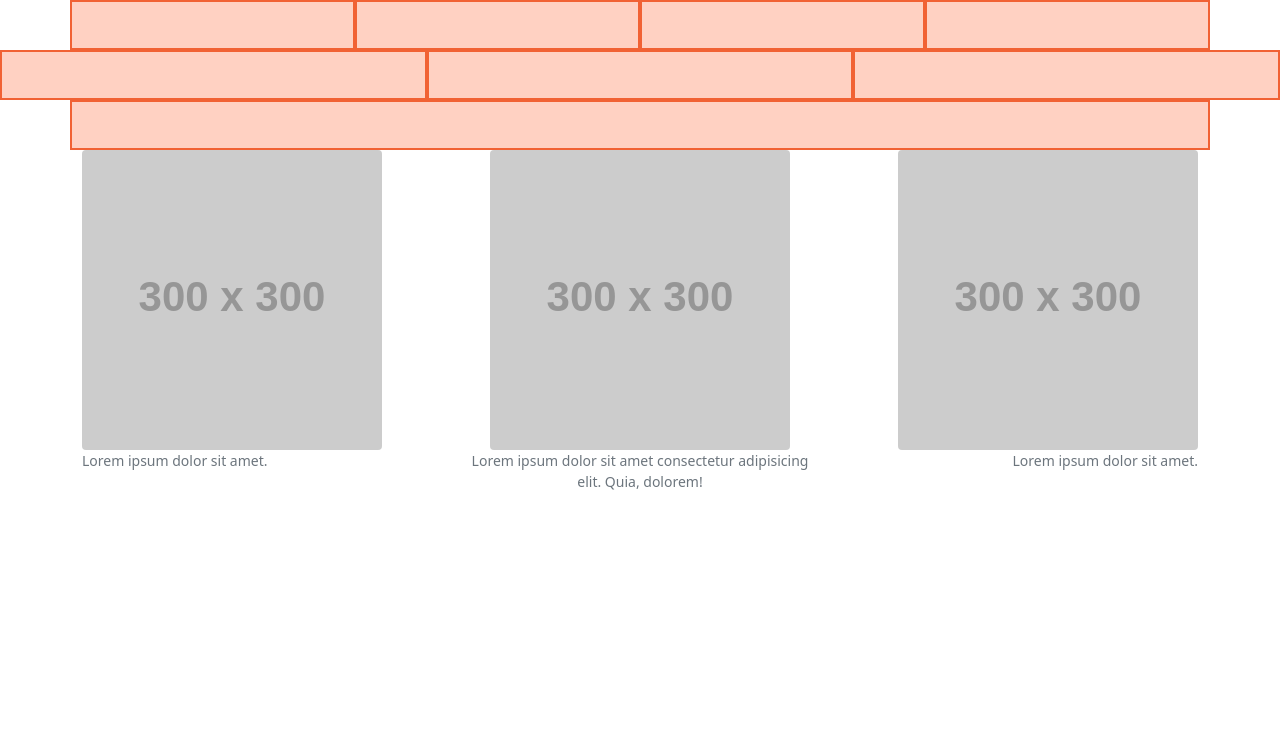
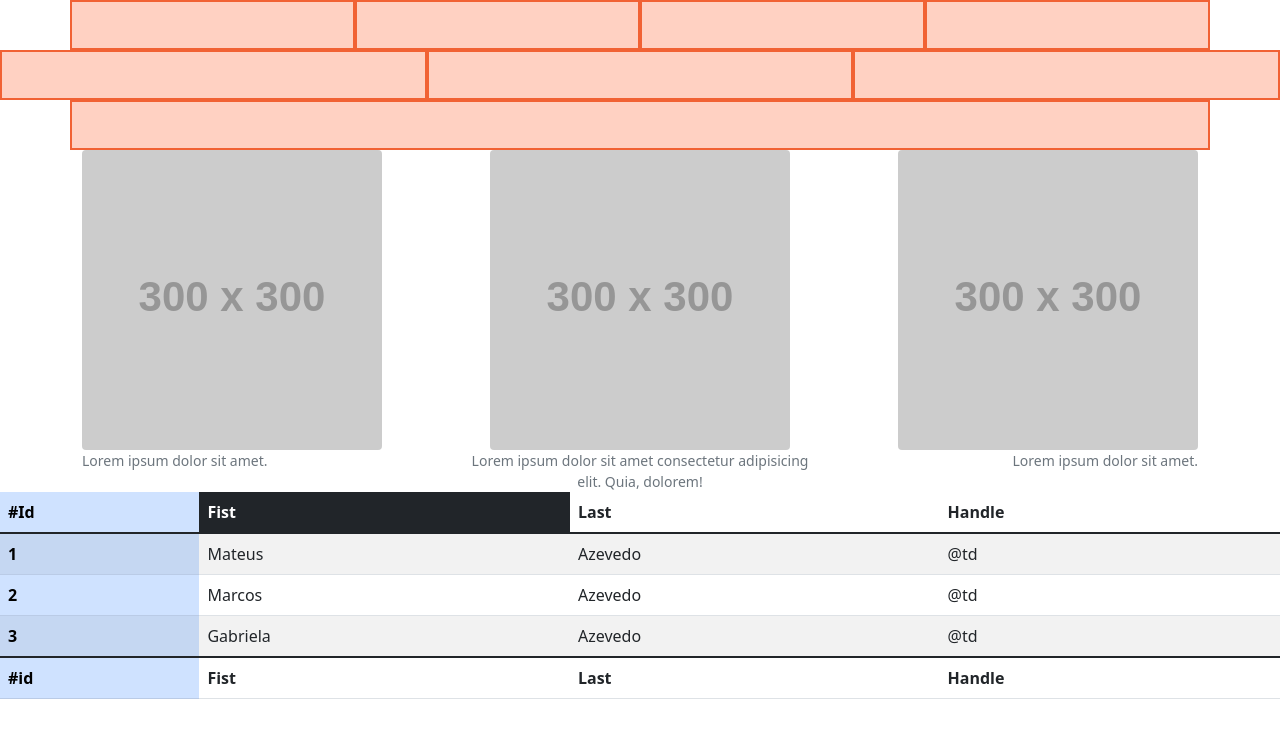
Before and after one commit to mateuscorreiaazevedo/aulas-boot, a plain HTML site: page aula-02/index.html in a window 1280 px wide. Drawn offline with Linux system fonts and the light colour scheme; placeholder pictures from the web are drawn by us.

Commit message:
Aula-tables

```diff
--- a/aula-02/index.html
+++ b/aula-02/index.html
@@ -69,7 +69,45 @@
         </div>
     </div>
     <!--End Aula Imagens-->
+    <!--Aula Tabelas-->
+    <table class="table table-striped table-hover">
+        <thead>
+            <tr>
+                <th class="table-primary">#Id</th>
+                <th class="table-dark">Fist</th>
+                <th>Last</th>
+                <th>Handle</th>
+            </tr>
+        </thead>
+        <tbody>
+            <tr>
+                <th class="table-primary">1</th>
+                <td>Mateus</td>
+                <td>Azevedo</td>
+                <td>@td</td>
+            </tr>
+            <tr>
+                <th class="table-primary">2</th>
+                <td>Marcos</td>
+                <td>Azevedo</td>
+                <td>@td</td>
+            </tr>
+            <tr>
+                <th class="table-primary">3</th>
+                <td>Gabriela</td>
+                <td>Azevedo</td>
+                <td>@td</td>
+            </tr>
+        </tbody>
+        <tfoot>
+            <th class="table-primary">#id</th>
+            <th>Fist</th>
+            <th>Last</th>
+            <th>Handle</th>
 
+        </tfoot>
+    </table>
+    <!--End Aula Tabelas-->
     <!--Javascript-->
     <script src="./assets/js/bootstrap.min.js"></script>
     <script src="./assets/js/bootstrap.bundle.min.js"></script>
```
